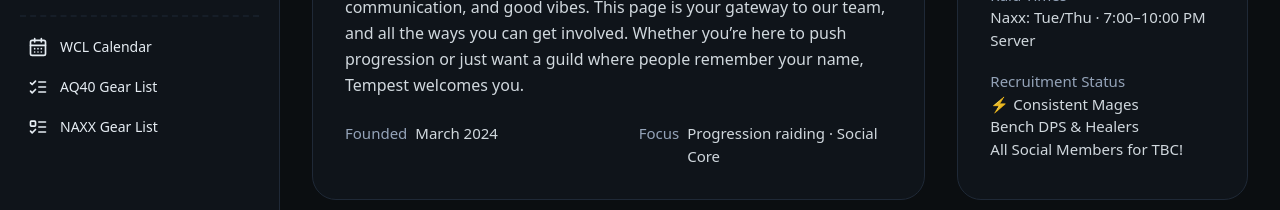
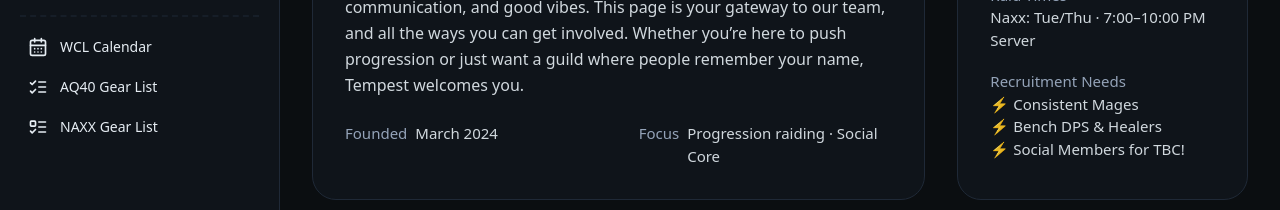
Before and after one commit to naptholomew/tempest-guild, a React (Vite) app: page / in a window 1280 px wide. Shown: the part 470-680 px from the top of the page. Built offline with nearby package versions, Linux system fonts and the light colour scheme; no server answers.

Commit message:
Update About.tsx

```diff
--- a/src/pages/About.tsx
+++ b/src/pages/About.tsx
@@ -68,8 +68,8 @@ export default function About() {
               <dd className="text-skin-base/90">Naxx: Tue/Thu · 7:00–10:00 PM Server</dd>
             </div>
             <div>
-              <dt className="text-skin-muted">Recruitment Status</dt>
-              <dd className="text-skin-base/90">⚡ Consistent Mages<br />Bench DPS & Healers<br />All Social Members for TBC!</dd>
+              <dt className="text-skin-muted">Recruitment Needs</dt>
+              <dd className="text-skin-base/90">⚡ Consistent Mages<br />⚡ Bench DPS & Healers<br />⚡ Social Members for TBC!</dd>
             </div>
           </dl>
         </div>
```
